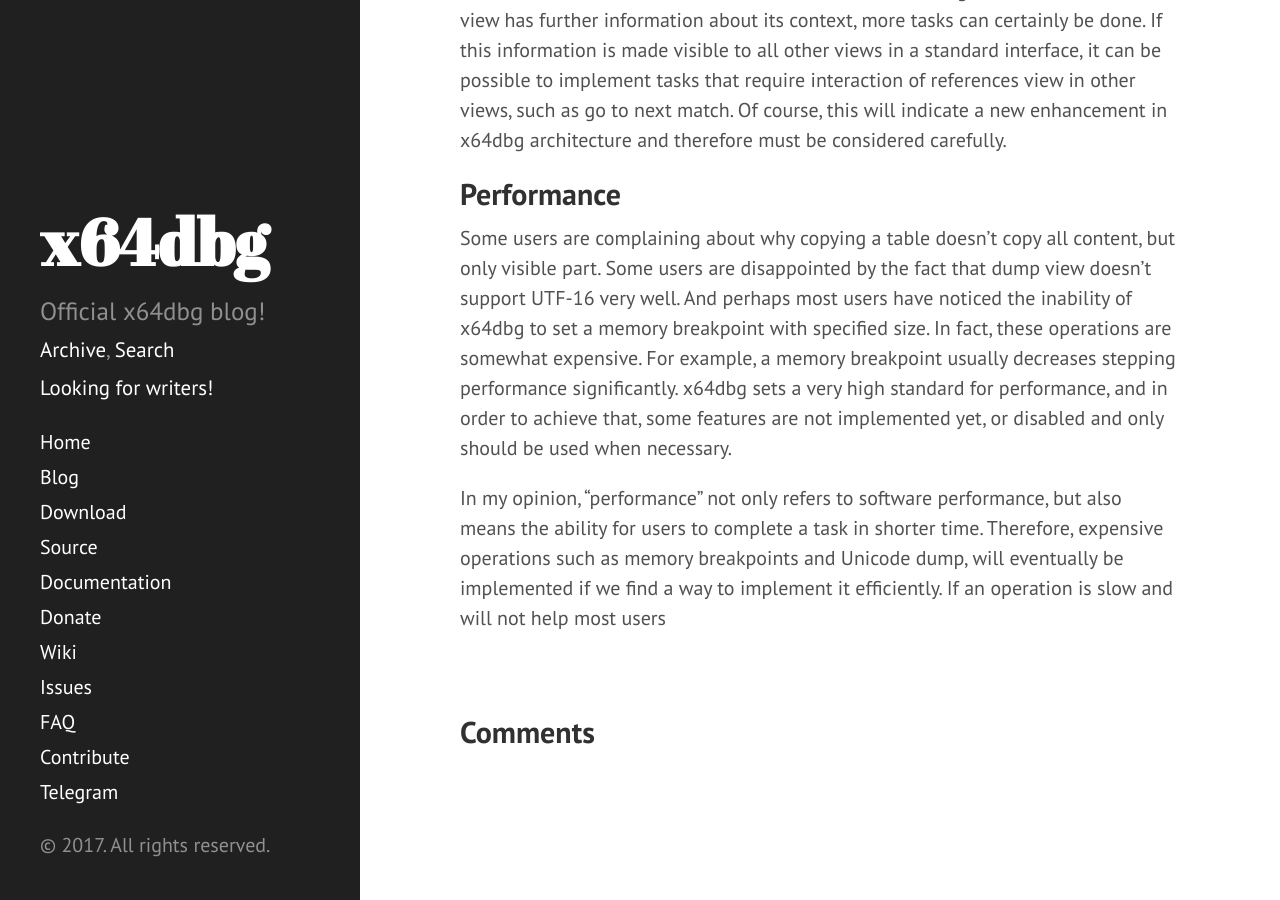
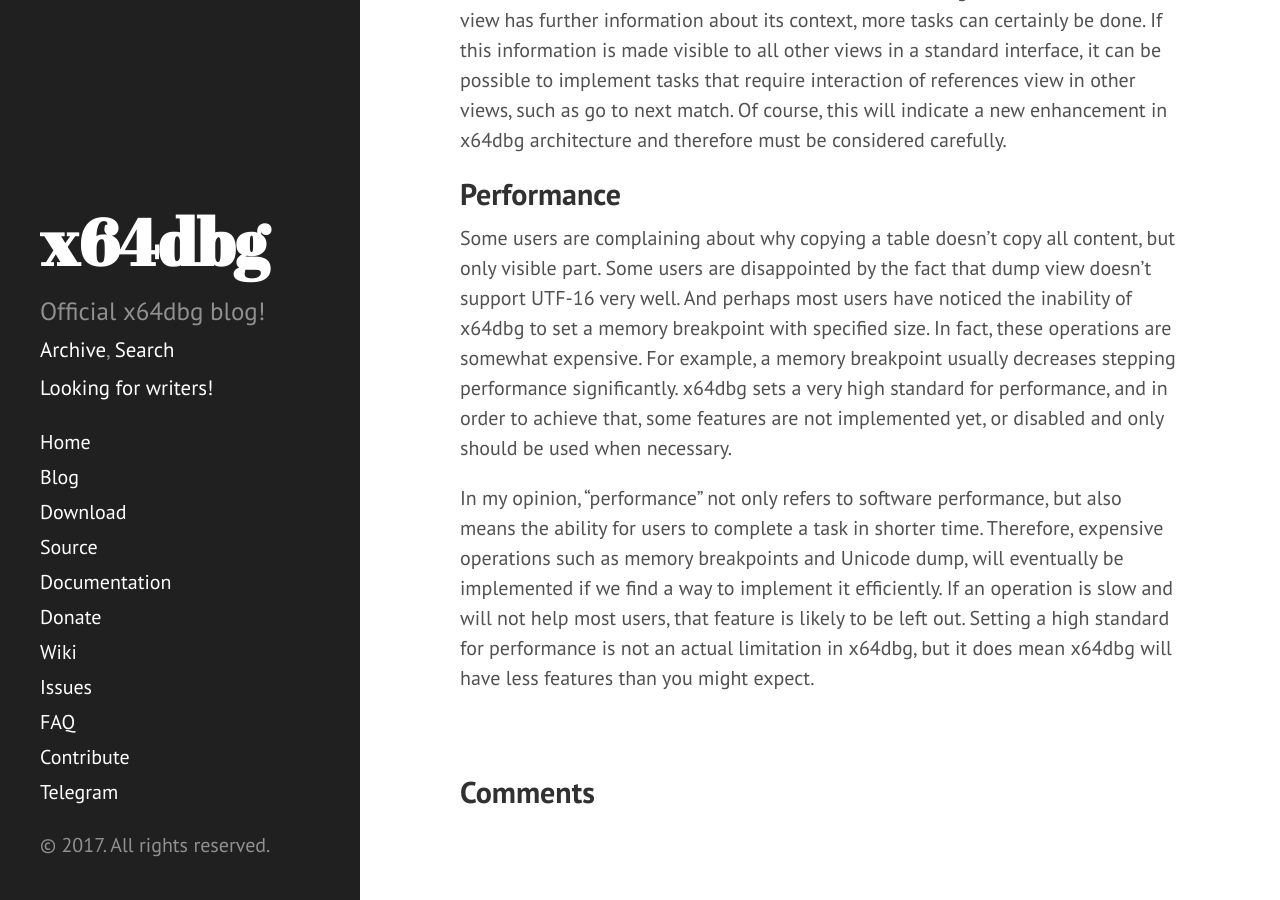
Before and after one commit to x64dbg/blog, a Jekyll site: the page built from _posts/2017-10-06-Limitations-in-x64dbg.md, in a window 1280 px wide and 900 px high, scrolled down 1420 px. Built offline with Jekyll 4.4.1, drawn with Linux system fonts in a browser that asks for light colours; nearby versions of some CDN libraries; comment, search, counter and statistics services are not loaded.

Commit message:
Update 2017-10-06-Limitations-in-x64dbg.md

```diff
--- a/_posts/2017-10-06-Limitations-in-x64dbg.md
+++ b/_posts/2017-10-06-Limitations-in-x64dbg.md
@@ -27,4 +27,4 @@
 
 Some users are complaining about why copying a table doesn't copy all content, but only visible part. Some users are disappointed by the fact that dump view doesn't support UTF-16 very well. And perhaps most users have noticed the inability of x64dbg to set a memory breakpoint with specified size. In fact, these operations are somewhat expensive. For example, a memory breakpoint usually decreases stepping performance significantly. x64dbg sets a very high standard for performance, and in order to achieve that, some features are not implemented yet, or disabled and only should be used when necessary.
 
-In my opinion, "performance" not only refers to software performance, but also means the ability for users to complete a task in shorter time. Therefore, expensive operations such as memory breakpoints and Unicode dump, will eventually be implemented if we find a way to implement it efficiently. If an operation is slow and will not help most users
+In my opinion, "performance" not only refers to software performance, but also means the ability for users to complete a task in shorter time. Therefore, expensive operations such as memory breakpoints and Unicode dump, will eventually be implemented if we find a way to implement it efficiently. If an operation is slow and will not help most users, that feature is likely to be left out. Setting a high standard for performance is not an actual limitation in x64dbg, but it does mean x64dbg will have less features than you might expect.
```
